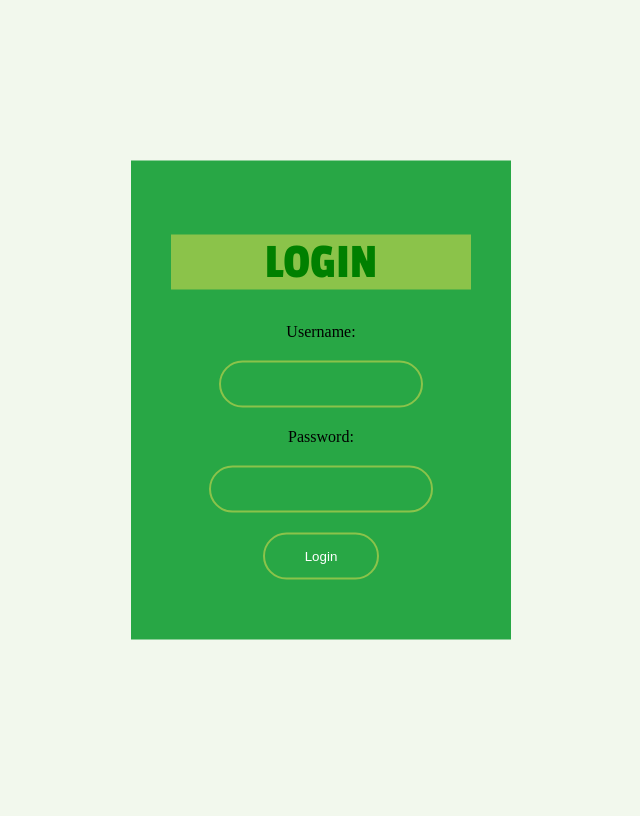
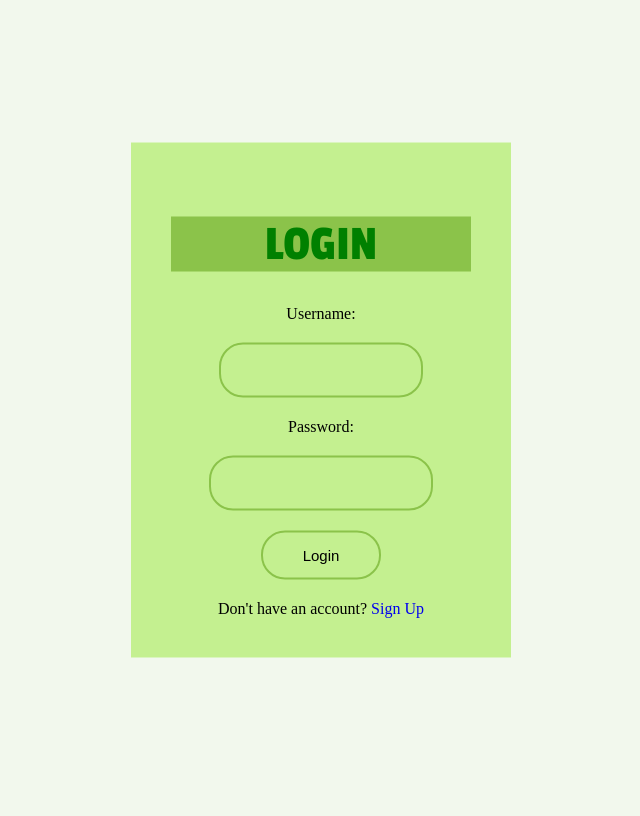
Before and after one commit to dennischen123/BudgetFusion, a Django app: page /accounts/login/ in a window 1280 px wide. Shown: the whole page, without its empty margins (319-959 px from the left). Run offline with Django 3.2, Linux system fonts and the light colour scheme.

Commit message:
adds signup page

```diff
--- a/BudgetFusion/main_app/static/css/style.css
+++ b/BudgetFusion/main_app/static/css/style.css
@@ -52,8 +52,9 @@ a {
     top: 50%;
     left: 50%;
     transform: translate(-50%,-50%);
-    background:#28a745;
+    background:white;
     text-align: center;
+    background-color: rgba(192, 240, 137, 0.918);
 }
 
 .Box h1{
@@ -72,9 +73,10 @@ a {
     padding: 14px 10px;
     width: 200px;
     outline: none;
-    color: white;
+    color:black;
     border-radius: 24px;
     transition: 0.25s;
+    font-size: 20px;
 }
 
 .Box input[type = "text"]:focus,.Box input[ type = "Password"]:focus{
@@ -90,10 +92,12 @@ a {
     border: 2px solid #8BC34A;
     padding: 14px 40px;
     outline: none;
-    color: white;
+    color:black;
+    font-size: 10px;
     border-radius: 24px;
     transition: 0.25s;
     cursor: pointer;
+    font-size: 15px;
 }
 .Box input[type="submit"]:hover{
     background: #8BC34A;
--- a/BudgetFusion/main_app/templates/registration/login.html
+++ b/BudgetFusion/main_app/templates/registration/login.html
@@ -16,6 +16,9 @@
   {% csrf_token %}
   {{ form.as_p }}
   <input type="submit" class="btn btn-success rounded-pill" value="Login">
+  <div class="d-flex justify-content-center links">
+						Don't have an account? <a href="{% url 'signup' %}" class="ml-2">Sign Up</a>
+	</div>
   <input type="hidden" name="next" value="{{ next }}">
 </form>
 
```
Also changed, not shown: BudgetFusion/main_app/templates/registration/signup.html (+31 -2 lines).
